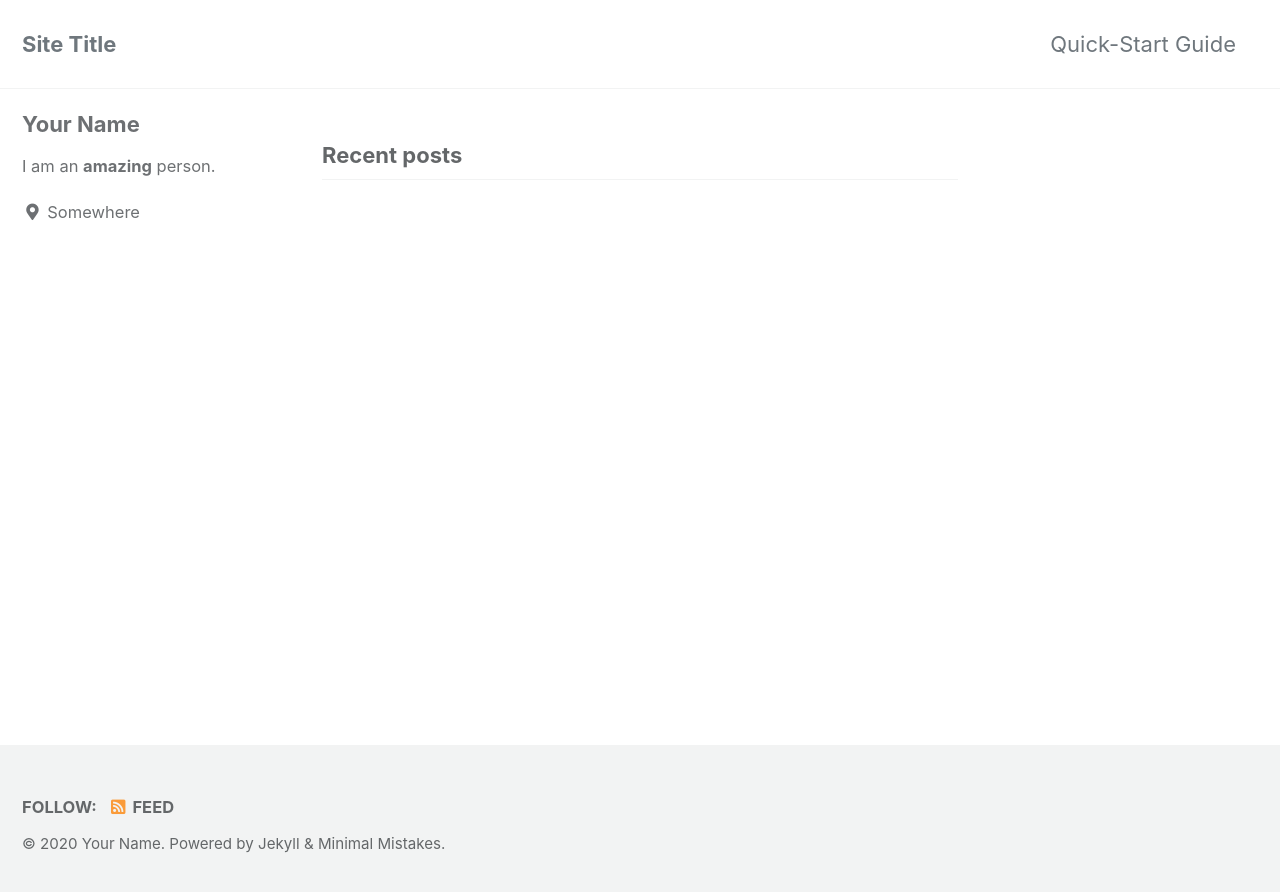
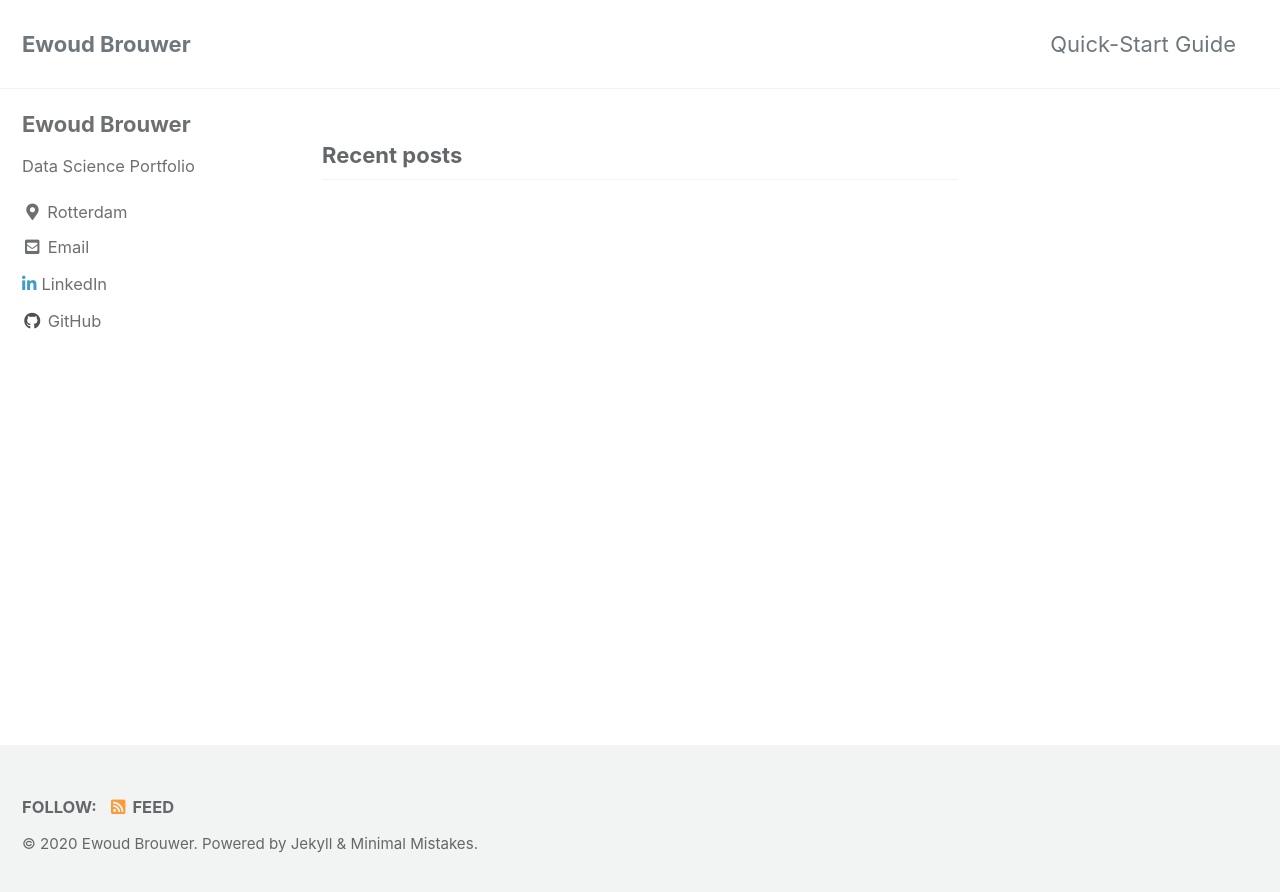
Before and after one commit to ewoudb33/ewoudb33.github.io, a Jekyll site: the page built from index.html, in a window 1280 px wide. Shown: the top 892 px of the page. Built offline with Jekyll 4.4.1, drawn with Linux system fonts in a browser that asks for light colours; cached includes are drawn as plain includes; the list of posts is cut into pages by our own code.

Commit message:
config settings

```diff
--- a/_config.yml
+++ b/_config.yml
@@ -16,11 +16,11 @@ minimal_mistakes_skin    : "default" # "air", "aqua", "contrast", "dark", "dirt"
 
 # Site Settings
 locale                   : "en-US"
-title                    : "Site Title"
+title                    : "Ewoud Brouwer"
 title_separator          : "-"
 subtitle                 : # site tagline that appears below site title in masthead
-name                     : "Your Name"
-description              : "An amazing website."
+name                     : "Ewoud Brouwer"
+description              : "Data Science Portfolio"
 url                      : # the base hostname & protocol for your site e.g. "https://mmistakes.github.io"
 baseurl                  : # the subpath of your site, e.g. "/blog"
 repository               : # GitHub username/repo-name e.g. "mmistakes/minimal-mistakes"
@@ -93,27 +93,27 @@ analytics:
 
 # Site Author
 author:
-  name             : "Your Name"
+  name             : "Ewoud Brouwer"
   avatar           : # path of avatar image, e.g. "/assets/images/bio-photo.jpg"
-  bio              : "I am an **amazing** person."
-  location         : "Somewhere"
+  bio              : "Data Science Portfolio"
+  location         : "Rotterdam"
   email            :
   links:
     - label: "Email"
       icon: "fas fa-fw fa-envelope-square"
-      # url: "mailto:your.name@email.com"
+      url: "mailto:ewoud.brouwer@outlook.com"
     - label: "Website"
       icon: "fas fa-fw fa-link"
       # url: "https://your-website.com"
     - label: "Twitter"
       icon: "fab fa-fw fa-twitter-square"
       # url: "https://twitter.com/"
-    - label: "Facebook"
-      icon: "fab fa-fw fa-facebook-square"
-      # url: "https://facebook.com/"
+    - label: "LinkedIn"
+      icon: "fab fa-linkedin-in"
+      url: "https://www.linkedin.com/in/ewoud-brouwer/"
     - label: "GitHub"
       icon: "fab fa-fw fa-github"
-      # url: "https://github.com/"
+      url: "https://github.com/ewoudb33"
     - label: "Instagram"
       icon: "fab fa-fw fa-instagram"
       # url: "https://instagram.com/"
@@ -279,3 +279,11 @@ defaults:
       comments: # true
       share: true
       related: true
+
+  #_pages
+  - scope:
+      path: ""
+      type: pages
+    values:
+      layout: single
+      autho_profile: true
```
